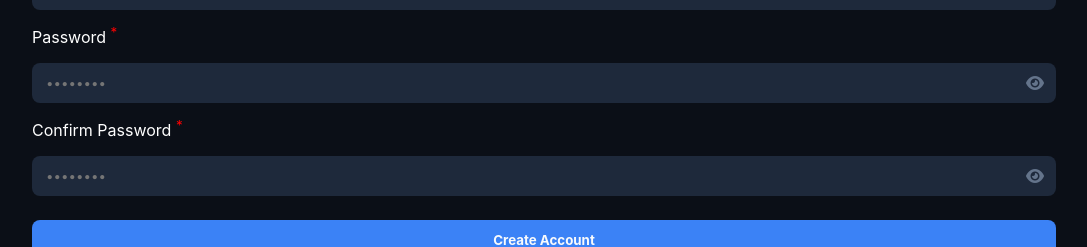
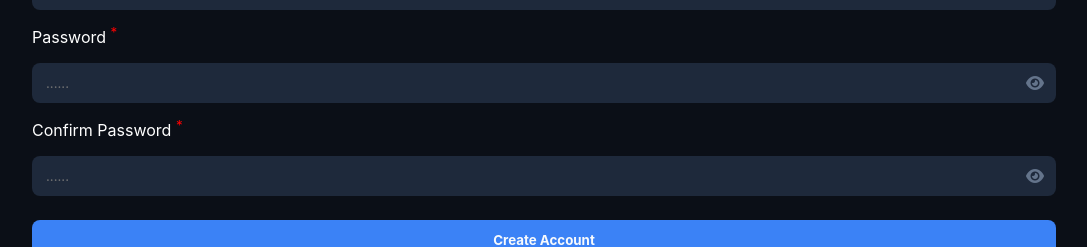
Before and after one commit to community-hub-team/community-hub, a React (Vite) app: page /signup in a window 1280 px wide. Shown: the part 339-586 px from the top of the page, without its empty margins (96-1183 px from the left). Built offline with nearby package versions, Linux system fonts and the light colour scheme.

Commit message:
editing togglepassword placeholder

```diff
--- a/src/components/PasswordToggle.jsx
+++ b/src/components/PasswordToggle.jsx
@@ -9,7 +9,7 @@ export default function PasswordToggle({ id, placeholder, value, onChange }) {
         className="input"
         type={show ? "text" : "password"}
         id={id}
-        placeholder={placeholder}
+        placeholder={show ? "123456" : "......"}
         value={value}
         onChange={onChange}
         required
--- a/src/pages/Login.jsx
+++ b/src/pages/Login.jsx
@@ -48,7 +48,6 @@ export default function Login() {
           <PasswordToggle
             className="input"
             id="loginPassword"
-            placeholder="••••••••"
             value={password}
             onChange={(e) => setPassword(e.target.value)}
           />
--- a/src/pages/Signup.jsx
+++ b/src/pages/Signup.jsx
@@ -65,7 +65,6 @@ export default function Signup() {
           <PasswordToggle
             className="input"
             id="password"
-            placeholder="••••••••"
             value={password}
             onChange={(e) => setPassword(e.target.value)}
           />
@@ -78,7 +77,6 @@ export default function Signup() {
           <PasswordToggle
             className="input"
             id="confirmPassword"
-            placeholder="••••••••"
             value={confirmPassword}
             onChange={(e) => setConfirmPassword(e.target.value)}
           />
--- a/src/styles/index.css
+++ b/src/styles/index.css
@@ -21,8 +21,6 @@ body {
   margin: auto;
   width: 95vw;
   max-height: 80vh;
-  margin-top: auto;
-  margin-bottom: auto;
   border-radius: 5vh;
   padding: 2vh;
   display: flex;
```
